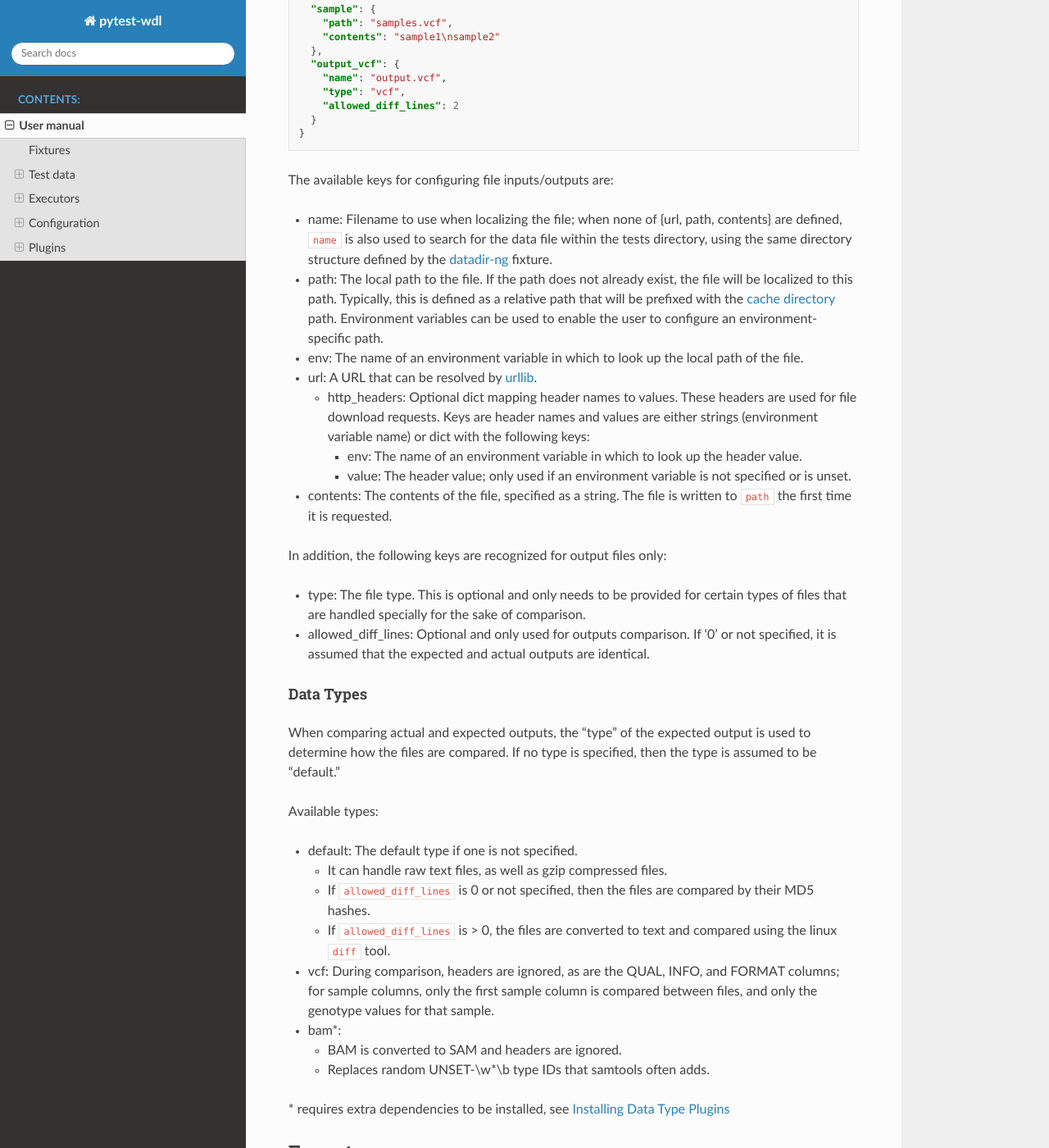
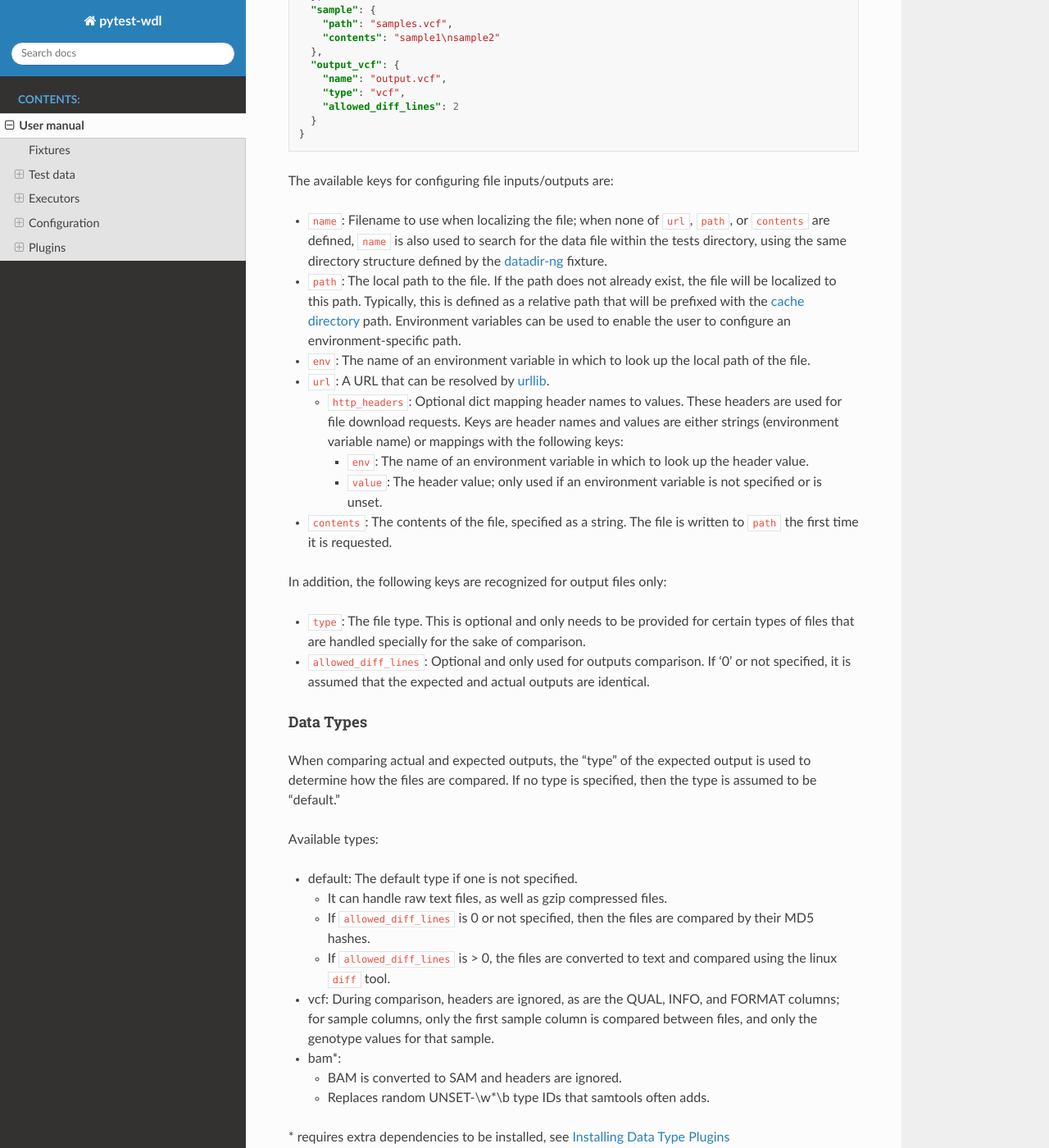
Before and after one commit to EliLillyCo/pytest-wdl, a Sphinx documentation site: the page built from docs/source/manual.md, in a window 1280 px wide and 1400 px high, scrolled down 1613 px. Shown: the whole window at 82% size. Built offline with Sphinx 7.4.7 and the Read the Docs theme 2.0.0, drawn with Linux system fonts in a browser that asks for light colours; pages that are not in the unit, such as notebooks, are missing from menus; some of the changed text lies outside the part shown.

Commit message:
Update docs

````diff
--- a/docs/source/manual.md
+++ b/docs/source/manual.md
@@ -4,7 +4,7 @@
 
 ## Fixtures
 
-All functionality of pytest-wdl is provided via [fixtures](https://docs.pytest.org/en/latest/fixture.html). As long as pytest-wdl is in your PYTHONPATH, its fixtures will be discovered and made available when you run pytest.
+All functionality of pytest-wdl is provided via [fixtures](https://docs.pytest.org/en/latest/fixture.html). As long as pytest-wdl is in your `PYTHONPATH`, its fixtures will be discovered and made available when you run pytest.
 
 The two most important fixtures are:
 
@@ -58,19 +58,19 @@
 
 The available keys for configuring file inputs/outputs are:
 
-* name: Filename to use when localizing the file; when none of {url, path, contents} are defined, `name` is also used to search for the data file within the tests directory, using the same directory structure defined by the [datadir-ng](https://pypi.org/project/pytest-datadir-ng/) fixture.
-* path: The local path to the file. If the path does not already exist, the file will be localized to this path. Typically, this is defined as a relative path that will be prefixed with the [cache directory](#cache) path. Environment variables can be used to enable the user to configure an environment-specific path.
-* env: The name of an environment variable in which to look up the local path of the file.
-* url: A URL that can be resolved by [urllib](https://docs.python.org/3/library/urllib.html).
-    * http_headers: Optional dict mapping header names to values. These headers are used for file download requests. Keys are header names and values are either strings (environment variable name) or dict with the following keys:
-        * env: The name of an environment variable in which to look up the header value.
-        * value: The header value; only used if an environment variable is not specified or is unset.
-* contents: The contents of the file, specified as a string. The file is written to `path` the first time it is requested.
+* `name`: Filename to use when localizing the file; when none of `url`, `path`, or `contents` are defined, `name` is also used to search for the data file within the tests directory, using the same directory structure defined by the [datadir-ng](https://pypi.org/project/pytest-datadir-ng/) fixture.
+* `path`: The local path to the file. If the path does not already exist, the file will be localized to this path. Typically, this is defined as a relative path that will be prefixed with the [cache directory](#cache) path. Environment variables can be used to enable the user to configure an environment-specific path.
+* `env`: The name of an environment variable in which to look up the local path of the file.
+* `url`: A URL that can be resolved by [urllib](https://docs.python.org/3/library/urllib.html).
+    * `http_headers`: Optional dict mapping header names to values. These headers are used for file download requests. Keys are header names and values are either strings (environment variable name) or mappings with the following keys:
+        * `env`: The name of an environment variable in which to look up the header value.
+        * `value`: The header value; only used if an environment variable is not specified or is unset.
+* `contents`: The contents of the file, specified as a string. The file is written to `path` the first time it is requested.
 
 In addition, the following keys are recognized for output files only:
 
-* type: The file type. This is optional and only needs to be provided for certain types of files that are handled specially for the sake of comparison.
-* allowed\_diff\_lines: Optional and only used for outputs comparison. If '0' or not specified, it is assumed that the expected and actual outputs are identical.
+* `type`: The file type. This is optional and only needs to be provided for certain types of files that are handled specially for the sake of comparison.
+* `allowed_diff_lines`: Optional and only used for outputs comparison. If '0' or not specified, it is assumed that the expected and actual outputs are identical.
 
 #### Data Types
 
@@ -96,19 +96,19 @@
 
 The `workflow_runner` fixture is a callable that runs the workflow using the executor. It takes one required arguments and several additional optional arguments:
 
-* wdl_script: Required; the WDL script to execute. The path must either be absolute or (more commonly) relative to the project root.
-* workflow_name: The name of the workflow to execute in the WDL script. If not specified, it is assumed that the workflow has the same name as the WDL file (without the ".wdl" extension).
-* inputs: Dict that will be serialized to JSON and provided to Cromwell as the workflow inputs. If not specified, the workflow must not have any required inputs.
-* expected: Dict mapping output parameter names to expected values. Any workflow outputs that are not specified are ignored. This is an optional parameter and can be omitted if, for example, you only want to test that the workflow completes successfully.
+* `wdl_script`: Required; the WDL script to execute. The path must either be absolute or (more commonly) relative to the project root.
+* `workflow_name`: The name of the workflow to execute in the WDL script. If not specified, it is assumed that the workflow has the same name as the WDL file (without the ".wdl" extension).
+* `inputs`: Dict that will be serialized to JSON and provided to Cromwell as the workflow inputs. If not specified, the workflow must not have any required inputs.
+* `expected`: Dict mapping output parameter names to expected values. Any workflow outputs that are not specified are ignored. This is an optional parameter and can be omitted if, for example, you only want to test that the workflow completes successfully.
 
 ### Executor-specific options
 
 #### Cromwell
 
-* inputs_file: Specify the inputs.json file to use, or the path to the inputs.json file to write, instead of a temp file.
-* imports_file: Specify the imports file to use, or the path to the imports zip file to write, instead of a temp file.
-* java_args: Override the default Java arguments.
-* cromwell_args: Override the default Cromwell arguments.
+* `inputs_file`: Specify the inputs.json file to use, or the path to the inputs.json file to write, instead of a temp file.
+* `imports_file`: Specify the imports file to use, or the path to the imports zip file to write, instead of a temp file.
+* `java_args`: Override the default Java arguments.
+* `cromwell_args`: Override the default Cromwell arguments.
 
 ## Configuration
 
@@ -165,8 +165,8 @@
 
 In the proxies section of the configuration file, you can define the proxy servers for schemes used in data file URLs. The keys are scheme names and the values are either strings - environment variable names - or mappings with the following keys:
 
-* env: The name of an environment variable in which to look for the proxy server address.
-* value: The value to use for the proxy server address, if the environment variable is not defined or is unset.
+* `env`: The name of an environment variable in which to look for the proxy server address.
+* `value`: The value to use for the proxy server address, if the environment variable is not defined or is unset.
 
 ```json
 {
@@ -186,8 +186,8 @@
 
 In the http_headers section of the configuration file, you can define a list of headers to use when downloading data files. In addition to `env` and `value` keys (which are interpreted the same as for [proxies](#proxies), two additional keys are allowed:
 
-* name: Required; the header name
-* pattern: A regular expression used to match the URL; if not specified, the header is used with all URLs.
+* `name`: Required; the header name
+* `pattern`: A regular expression used to match the URL; if not specified, the header is used with all URLs.
 
 ```json
 {
@@ -227,26 +227,57 @@
 
 ### Creating new data types
 
-To create a new data type plugin, add a module in the data_types directory.
+To create a new data type plugin, add a module in the `data_types` package of pytest-wdl, or create it in your own 3rd party package.
 
-This should subclass the `pytest_wdl.core.DataFile` class and override its methods for _assert_contents_equal() and _diff to define the behavior for this file type.
+Your plugin should subclass the `pytest_wdl.core.DataFile` class and override its methods for `_assert_contents_equal()` and/or `_diff()` to define the behavior for this file type.
 
-Next, add an entry point in setup.py. If the data type requires more dependencies be installed, make sure to use a Try/Except ImportError to warn about this and add the extra dependencies under the setup.py's `extras_require`. For example:
+Next, add an entry point in setup.py. If the data type requires more dependencies to be installed, make sure to use a `try/except ImportError` to warn about this and add the extra dependencies under the setup.py's `extras_require`. For example:
+
+```python
+# plugin.py
+try:
+    import mylib
+except ImportError:
+    logger.warning(
+        "mytype is not available because the mylib library is not "
+        "installed"
+    )
+```
 
 ```python
 setup(
     ...,
     entry_points={
-        "pytest_wdl": [
-            "bam = pytest_wdl.data_types.bam:BamDataFile"
+        "pytest_wdl.data_types": [
+            "mydata = pytest_wdl.data_types.mytype:MyDataFile"
         ]
     },
     extras_require={
-        "bam": ["pysam"]
+        "mydata": ["mylib"]
     }
 )
 ```
 
-In this example, the extra dependencies can be installed with `pip install pytest-wdl[bam]`.
+In this example, the extra dependencies can be installed with `pip install pytest-wdl[mydata]`.
 
 ### Creating new executors
+
+To create a new executor, add a module in the `executors` package, or in your own 3rd party package.
+
+Your plugin should subclass `pytest_wdl.core.Executor` and implement the `run_workflow()` method.
+
+Next, add an entry point in setup.py. If the data type requires more dependencies to be installed, make sure to use a `try/except ImportError` to warn about this and add the extra dependencies under the setup.py's `extras_require` (see example under [Creating new data types](#creating-new-data-types)). For example:
+
+```python
+setup(
+    ...,
+    entry_points={
+        "pytest_wdl.executors": [
+            "myexec = pytest_wdl.executors.myexec:MyExecutor"
+        ]
+    },
+    extras_require={
+        "myexec": ["mylib"]
+    }
+)
+```
````
